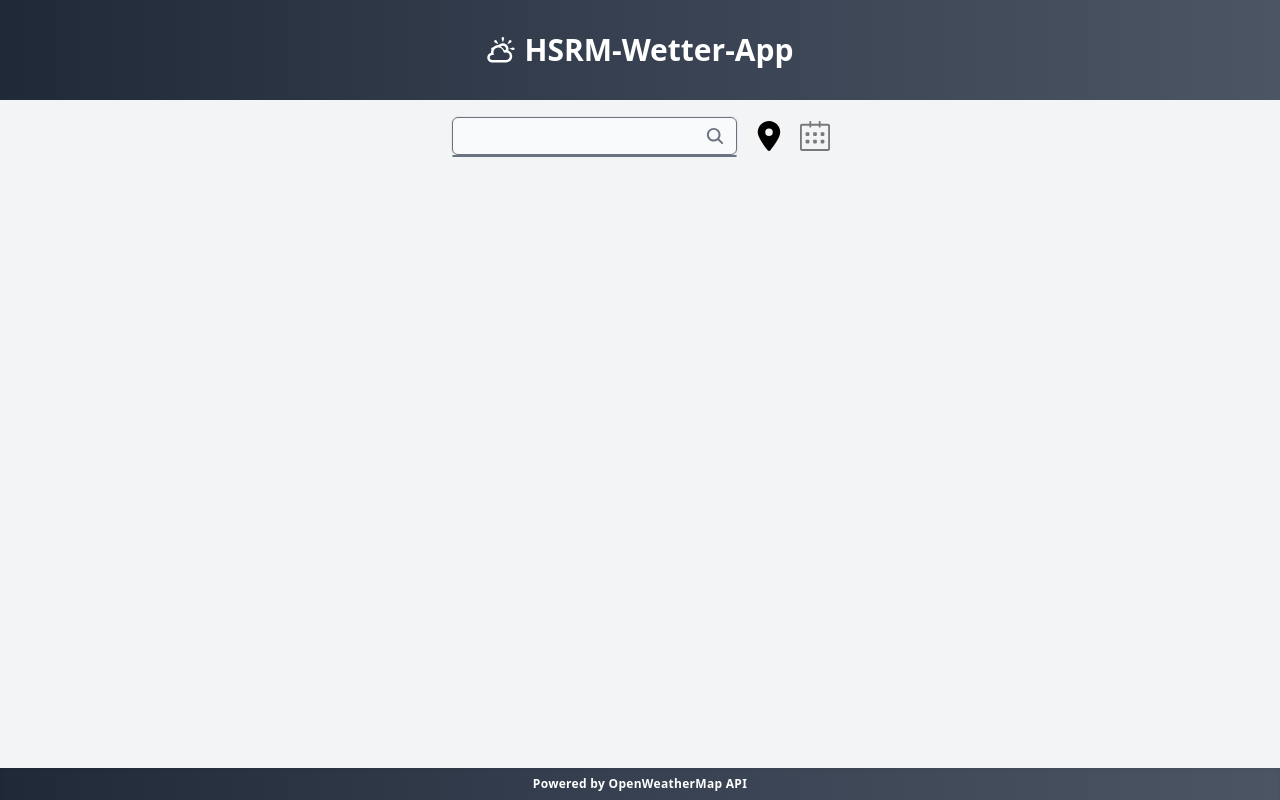
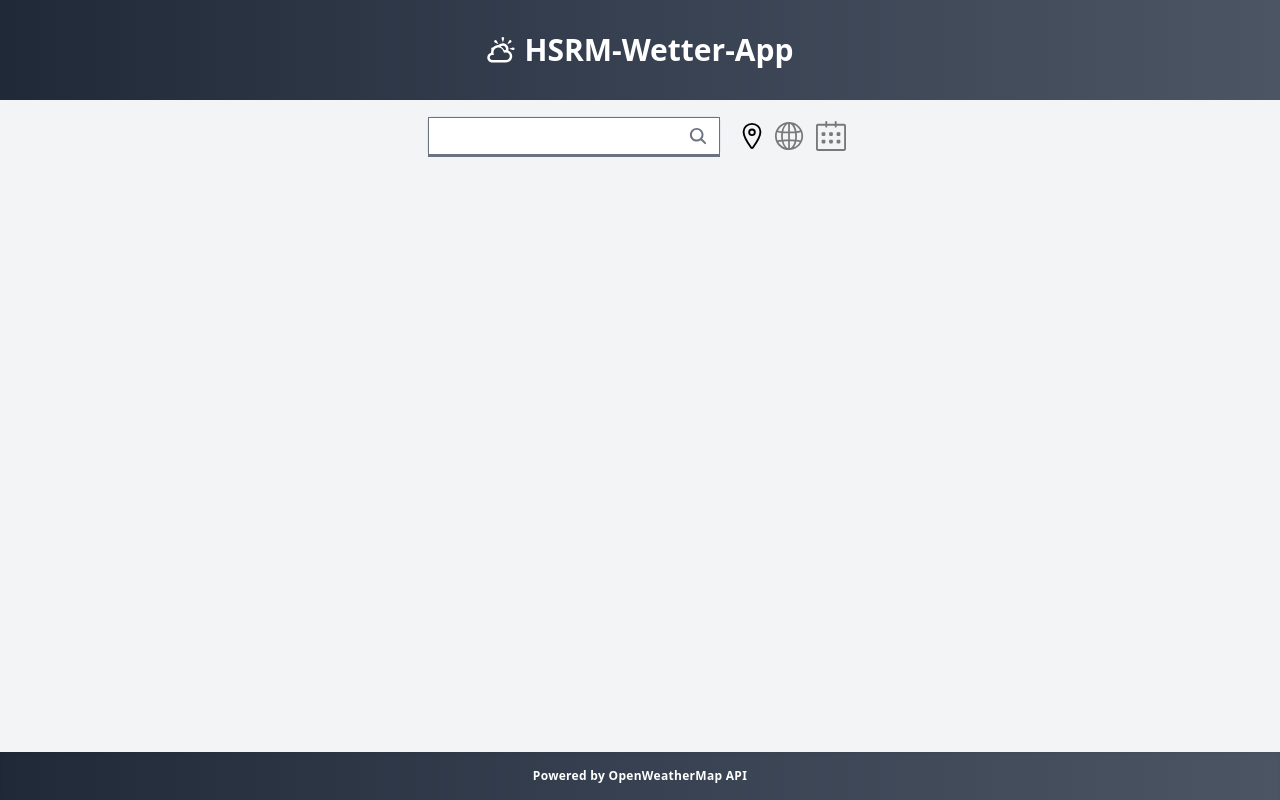
Before and after one commit to ata-shahid/weather-app, a Next.js app: page / in a window 1280 px wide. Built offline with nearby package versions, Linux system fonts and the light colour scheme.

Commit message:
Maps Button + Calender fix + CSS

```diff
--- a/src/components/Footer.tsx
+++ b/src/components/Footer.tsx
@@ -2,7 +2,7 @@ import React from 'react';
 
 export default function Footer() {
     return (
-      <footer className="flex bg-gradient-to-r from-gray-800 via-gray-700 to-gray-600 py-2 text-center text-white shadow-inner justify-center items-center">
+      <footer className="flex bg-gradient-to-r from-gray-800 via-gray-700 to-gray-600 py-4 text-center text-white shadow-inner justify-center items-center">
         <p className="text-xs font-bold tracking-wide">Powered by OpenWeatherMap API</p>
       </footer>
     );
--- a/src/components/Location.tsx
+++ b/src/components/Location.tsx
@@ -1,6 +1,8 @@
-import { FaLocationDot } from "react-icons/fa6";
+import React from "react";
+import { useState } from 'react';
+import { IoLocationOutline } from "react-icons/io5";
 import { useRouter } from 'next/router';
-import { useState } from 'react';
+
 
 export default function LocationButton() {
     const router = useRouter();
@@ -46,8 +48,8 @@ export default function LocationButton() {
 
     return (
         <div>
-            <FaLocationDot className="text-3xl hover:opacity-50 cursor-pointer ml-2" onClick={getCurrentLocation} />
-            {error && <p className="text-red-500 text-sm mt-2">{error}</p>}
+            <IoLocationOutline data-testid="location" className="text-3xl hover:opacity-50 cursor-pointer ml-2" onClick={getCurrentLocation} />
+            {error && <p className="text-red-500 text-sm ">{error}</p>}
         </div>
     );
 }
--- a/src/components/SearchBar.tsx
+++ b/src/components/SearchBar.tsx
@@ -1,7 +1,7 @@
-import React, { useState } from 'react';
+import React, { useState, useEffect } from 'react';
 import { useRouter } from 'next/router';
 
-
+import { SlGlobe } from "react-icons/sl"
 import LocationButton from './Location';
 import CalendarButton from './Calendar';
 import Searchfield from './SearchField';
@@ -10,15 +10,34 @@ import Searchfield from './SearchField';
 export default function Searchbar() {
   console.log("This is Searchbar");
 
-
   const [selectedDate, setSelectedDate] = useState<Date>(new Date());
   const router = useRouter();
 
+  useEffect(() => {
+    const index = parseInt(router.query.index as string, 10);
+    if (!isNaN(index) && index >= 0 && index <= 4) {
+      setSelectedDate(new Date(new Date().setDate(new Date().getDate() + index)));
+    }
+  }, [router.query.index]);
+
+  const getMaps = () => {
+    router.push({
+      pathname: "/map",
+      query: {
+        lat: router.query.lat,
+        lon: router.query.lon,
+        city: router.query.city,
+      },
+    });
+  };
+
   return (
-    <div className="mt-4 flex flex-col md:flex-row gap-2 w-full max-w-2xl mx-auto">
+    <div className="mt-4 mr-2 flex flex-col md:flex-row gap-1 w-full max-w-2xl mx-auto">
       <div className="flex flex-row gap-2 justify-center items-center">
         <Searchfield />
         <LocationButton />
+        <SlGlobe className={`text-4xl hover:opacity-50 cursor-pointer ${!router.query.lat || !router.query.lon ? 'opacity-50 cursor-not-allowed' : ''}`}
+        onClick={() => router.query.lat && router.query.lon && getMaps()} />
       </div>
       <div className="flex justify-center items-center md:justify-start md:flex-grow">
         <CalendarButton selectedDate={selectedDate} setSelectedDate={setSelectedDate} />
--- a/src/components/SearchField.tsx
+++ b/src/components/SearchField.tsx
@@ -11,7 +11,7 @@ export default function Searchfield() {
     const [inputValue, setInputValue] = useState<string>('');
     const [error, setError] = useState<string>("");
     const [suggestions, setSuggestions] = useState<suggestionType[]>([]);
-    const [, setCity]=useState<string>('');   //state to store city name
+    const [, setCity] = useState<string>('');   //state to store city name
 
     const debouncedValue = useDebounce(inputValue, 500); // Debounce the input value to reduce the number of API calls
 
@@ -138,19 +138,19 @@ export default function Searchfield() {
                 onFocus={handleInputFocus}
                 value={inputValue}
                 type="text"
-                className="bg-gray-50 border border-gray-500 h-full pl-3 pr-10 w-full rounded-md"
+                className="bg-white border border-gray-500 h-full pl-3 pr-10 w-full "
             />
             <button type="submit" className="absolute right-0 top-0 h-full px-3 flex items-center justify-center">
                 <IoSearch className="text-gray-500 text-xl" />
             </button>
-            <ul className="bg-gray-50 border border-gray-500 relative z-10 top-auto rounded-md">
+                <ul className="bg-gray-50 border border-gray-500 relative z-10 top-auto ">
                     {error && suggestions.length < 1 && (
-                <li className="text-red-600 p-1 ">{error}</li>
+                        <li className="text-red-600 p-1 text-sm">{error}</li>
                     )}
-                {suggestions.map((suggestion, index) => (
+                    { suggestions.length > 0 && suggestions.map((suggestion, index) => (
                         <li key={`${suggestion.name}-${index}`}>
                             <button
-                    className="hover:bg-gray-700 w-full text-left hover:text-white text-sm rounded-sm"
+                                className="hover:bg-gray-700 w-full text-left hover:text-white text-sm"
                                 type="button"
                                 onClick={() => onSuggestionSelect(suggestion)}
                             >
--- a/src/pages/forecast.tsx
+++ b/src/pages/forecast.tsx
@@ -160,14 +160,6 @@ export default function Forecast() {
             />
           </Container>
         </div>
-        {/* Map link */}
-        <div className="flex mt-2 w-full max-w-lg mb-2 justify-center items-center">
-          <Link href={`/map?lat=${lat}&lon=${lon}&city=${city}`} passHref>
-            <div className="text-white bg-gradient-to-r from-gray-800 via-gray-700 to-gray-600 hover:bg-gradient-to-l underline cursor-pointer font-semibold text-lg p-3 border border-gray-700 rounded-lg shadow-md transition duration-300 ease-in-out transform hover:-translate-y-1 hover:shadow-lg">
-              Try out the map view
-            </div>
-          </Link>
-        </div>
       </main>
       <Footer />
     </div>
--- a/src/pages/map.tsx
+++ b/src/pages/map.tsx
@@ -23,22 +23,21 @@ export default function MapPage() {
     <div className="min-h-screen flex flex-col justify-between bg-gray-100">
       <Header />
       <main className="flex-grow flex flex-col items-center mt-5 px-4">
-      <div className="w-full flex justify-start mb-4">
+        <div className="flex justify-start mb-4">
           <button
             onClick={handleBack}
-            className="text-white bg-gradient-to-r from-gray-800 via-gray-700 to-gray-600 hover:bg-gradient-to-l font-semibold text-lg p-3 border border-gray-700 rounded-lg shadow-md transition duration-300 ease-in-out transform hover:-translate-y-1 hover:shadow-lg"
-          >
+            className="text-white bg-gradient-to-r from-gray-800 via-gray-700 to-gray-600 hover:bg-gradient-to-l font-semibold text-lg p-2 border border-gray-700 rounded-md shadow-md transition duration-300 ease-in-out transform hover:-translate-y-1 hover:shadow-lg">
             Back to Forecast
           </button>
         </div>
-      <div className="mb-4 w-full max-w-3xl p-3 bg-gray-700 text-white text-center rounded-lg shadow-lg">
+        <div className="mb-4 w-full max-w-3xl p-2 bg-gray-700 text-white text-center rounded-md shadow-lg">
           <p className="text-base font-semibold">Map of {city}</p>
         </div>
 
-        <div className="w-full max-w-3xl h-[50vh] md:h-[60vh] lg:h-[70vh] rounded-lg shadow-lg overflow-hidden">
+        <div className="w-full max-w-3xl h-[50vh] md:h-[60vh] lg:h-[70vh] rounded-md shadow-lg overflow-hidden">
           <Map lat={parseFloat(lat as string)} lon={parseFloat(lon as string)} />
         </div>
-        <div className="mb-4 mt-1 w-full max-w-3xl p-3 bg-gray-700 text-white text-center rounded-lg shadow-lg">
+        <div className="mb-4 mt-1 w-full max-w-3xl p-2 bg-gray-700 text-white text-center rounded-md shadow-lg">
           <p className="text-base font-semibold">Zoom out to see more details</p>
         </div>
 
```
Lines whose indentation alone changed are shown as unchanged.
